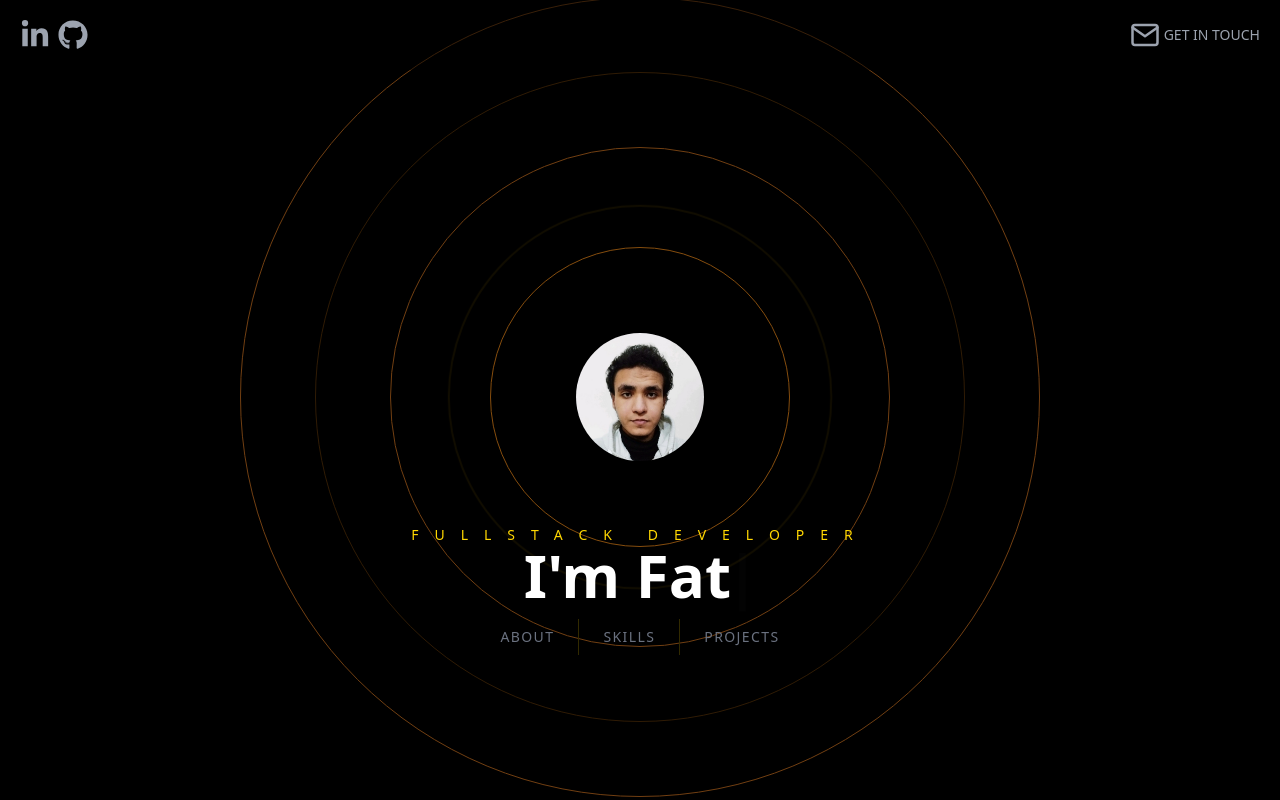
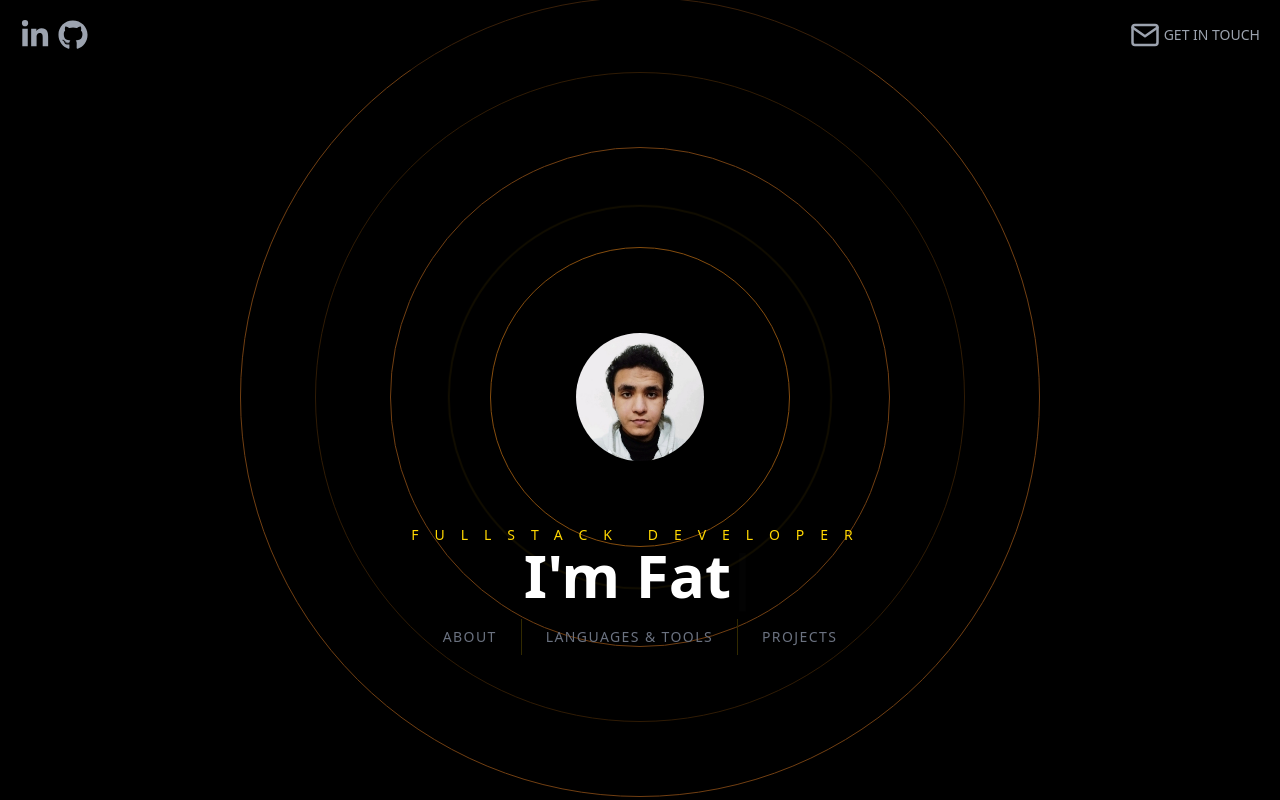
Before and after one commit to f-a-t-h-e/portfolio, a Next.js app: page / in a window 1280 px wide. Built offline with nearby package versions, Linux system fonts and the light colour scheme.

Commit message:
Rename experience section.

```diff
--- a/src/components/Navbar/index.tsx
+++ b/src/components/Navbar/index.tsx
@@ -12,8 +12,8 @@ const Navbar = (props: Props) => {
       {/* <Link href="#experience">
         <button className="navButton">Experience</button>
       </Link> */}
-      <Link href="#skills">
-        <button className="navButton">Skills</button>
+      <Link href="#languages & tools">
+        <button className="navButton">LANGUAGES & TOOLS</button>
       </Link>
       <Link href="#projects">
         <button className="navButton border-x-0">Projects</button>
--- a/src/pages/index.tsx
+++ b/src/pages/index.tsx
@@ -22,7 +22,7 @@ export default function Home() {
       </section> */}
 
       {/* Skills */}
-      <section id="skills" className="snap-start">
+      <section id="languages & tools" className="snap-start">
         <Skills />
       </section>
 
```
